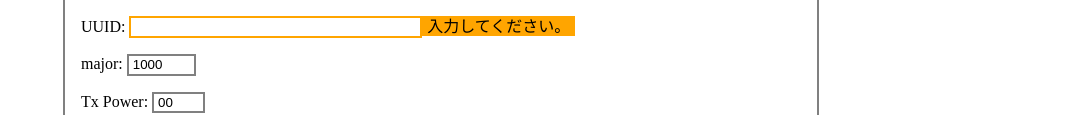
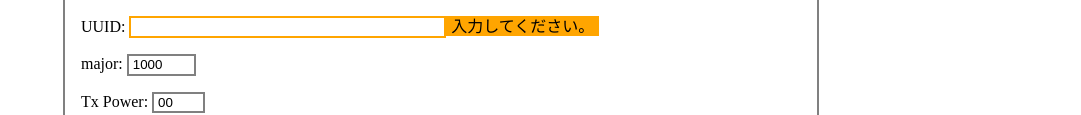
Before and after one commit to macrat/rapinavi-air2-setting, a plain HTML site: page index.html in a window 1280 px wide. Shown: the part 355-470 px from the top of the page, without its empty margins (199-1280 px from the left). Drawn offline with Linux system fonts and the light colour scheme.

Commit message:
Fixed UUID form too shorted

```diff
--- a/index.html
+++ b/index.html
@@ -91,7 +91,7 @@ footer {
 
 <div>
 	<h2>設定アプリ上での値</h2>
-	<p><label id=uuid>UUID: <input size=33 maxlength=32><span class=message>入力してください。</span></label></p>
+	<p><label id=uuid>UUID: <input size=36 maxlength=32><span class=message>入力してください。</span></label></p>
 	<p><label id=major>major: <input size=5 maxlength=4 value=1000 required><span class=message></label></span></p>
 	<p><label id=power_out>Tx Power: <input size=3 maxlength=2 min=0 max=8 value=00 required><span class=message></span></label></p>
 	<p><label id=freq_out>Advertising Interval: <input size=5 maxlength=4 value=01F4><span class=message></label></p>
```
